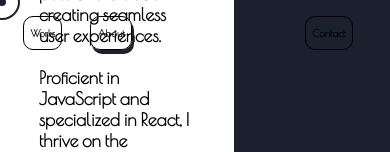
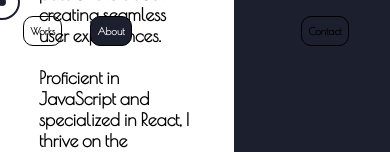
Before and after one commit to starleafer/My-portfolio, a React (Vite) app in the folder workspace/: page /about in a window 390 px wide. Shown: the top 152 px of the page. Built offline with nearby package versions, Linux system fonts and the light colour scheme; a web font is replaced by a local one.

Commit message:
Removed Card hover at 768 and 375 breakpoints

```diff
--- a/workspace/src/components/Buttons.jsx
+++ b/workspace/src/components/Buttons.jsx
@@ -159,7 +159,7 @@ const ButtonContainer = styled(m.div)`
     flex-direction: row;
     align-items: flex-start;
     height: 5vh;
-    width: 88vw;
+    width: 87vw;
     padding: 16px 6vw;
 
   }
@@ -205,6 +205,8 @@ const StyledButton = styled(m.button)`
 
   @media (max-width: 768px) {
     font-size: 0.9em;
+    height: 3.5vh;
+
   }
 
   &.mainpage,
@@ -212,7 +214,9 @@ const StyledButton = styled(m.button)`
   box-shadow: 6px 8px var(--dark);
 
   @media (max-width: 768px) {
-    box-shadow: 2px 4px var(--dark);
+    box-shadow: none;
+    background-color: var(--dark);
+    color: #fff;
   }
 }
 
--- a/workspace/src/components/Card.jsx
+++ b/workspace/src/components/Card.jsx
@@ -112,6 +112,17 @@ const StyledCard = styled.div`
   overflow: hidden;
   transition: transform 1s;
 
+  &:hover {
+    color: white;
+    transform: translateY(-1.5vw);
+    transition: transform 0.3s;
+
+    .hovered {
+      border-color: white;
+      color: white;
+    }
+  }
+
   @media (max-width: 1200px) {
     border-width: 2px;
     width: 8vw;
@@ -135,10 +146,30 @@ const StyledCard = styled.div`
     border-radius: 5px;
     flex-direction: row;
     font-size: 1em;
+
+    &:hover {
+      color: var(--dark);
+      transform: none;
+
+      .hovered {
+        border-color: var(--dark);
+        color: var(--dark);
+      }
+    }
   }
 
   @media (max-width: 375px) {
     width: 78vw;
+
+    &:hover {
+      color: var(--dark);
+      transform: none;
+
+      .hovered {
+        border-color: var(--dark);
+        color: var(--dark);
+      }
+    }
   }
 
 
@@ -166,16 +197,7 @@ const StyledCard = styled.div`
     opacity: 1;
   } */
 
-  &:hover {
-    color: white;
-    transform: translateY(-1.5vw);
-    transition: transform 0.3s;
 
-    .hovered {
-      border-color: white;
-      color: white;
-    }
-  }
   `;
 
 const Title = styled.div`
```
Lines whose indentation alone changed are shown as unchanged.
